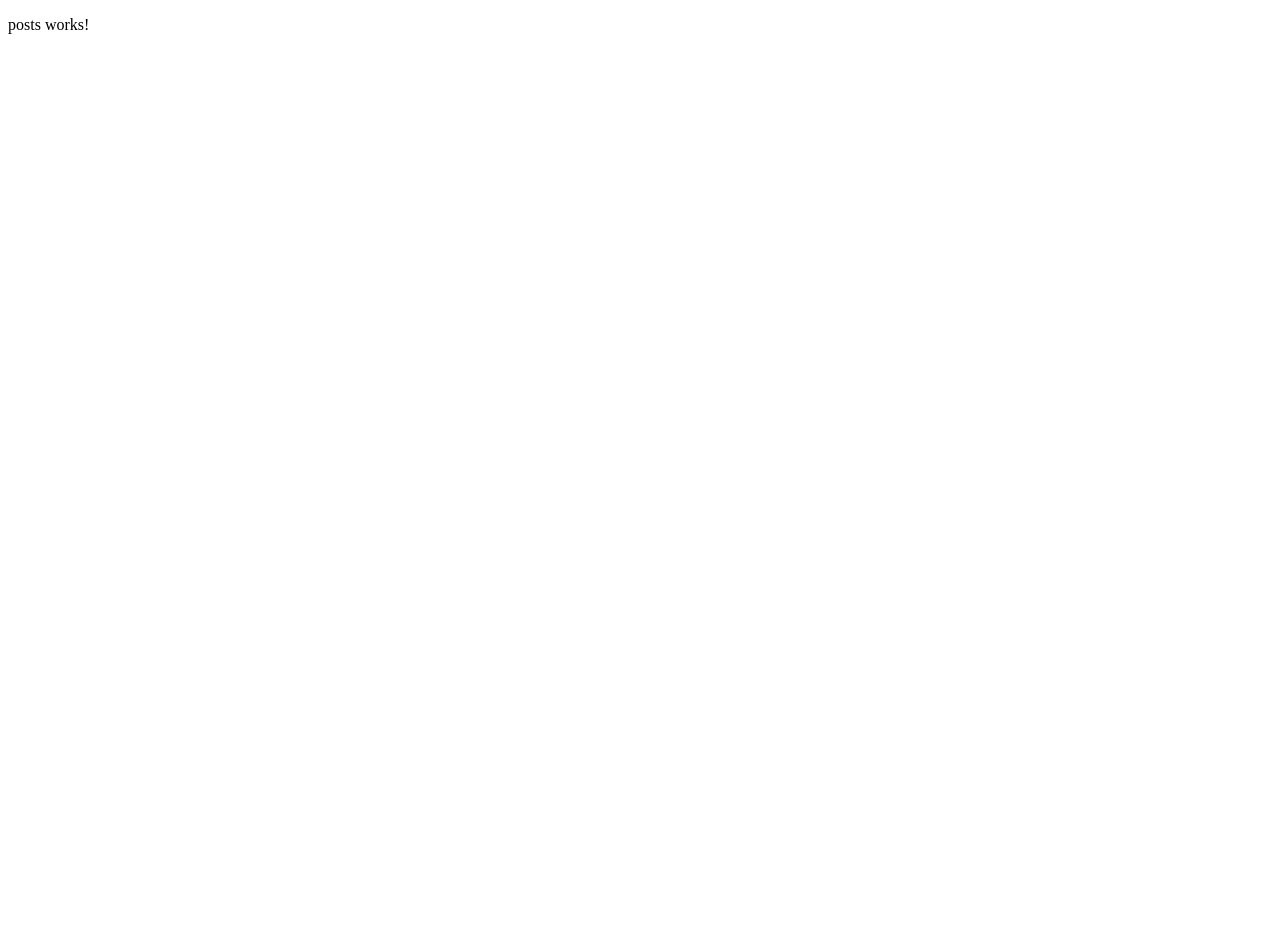
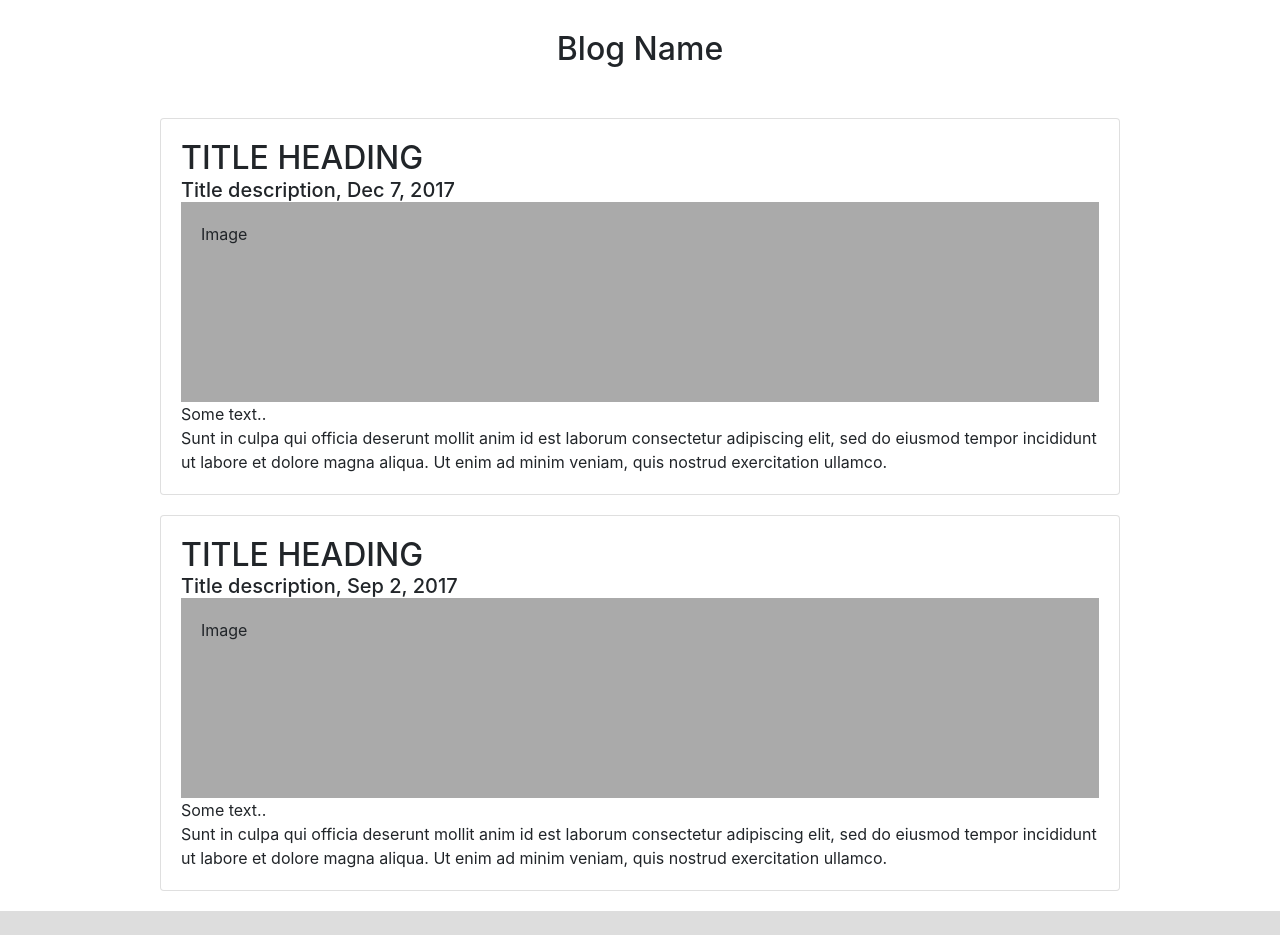
Before and after one commit to abinabraham878/FlyCatch, an Angular app: page / in a window 1280 px wide. Shown: the top 935 px of the page. Before the commit the page ends 800 px from the top, so only its background shows below. Built offline with nearby package versions, Linux system fonts and the light colour scheme; no server answers.

Commit message:
got all posts via api call using get method

```diff
--- a/package.json
+++ b/package.json
@@ -15,9 +15,12 @@
     "@angular/compiler": "~12.2.0",
     "@angular/core": "~12.2.0",
     "@angular/forms": "~12.2.0",
+    "@angular/localize": "~12.2.0",
     "@angular/platform-browser": "~12.2.0",
     "@angular/platform-browser-dynamic": "~12.2.0",
     "@angular/router": "~12.2.0",
+    "@ng-bootstrap/ng-bootstrap": "^10.0.0",
+    "bootstrap": "^4.5.0",
     "rxjs": "~6.6.0",
     "tslib": "^2.3.0",
     "zone.js": "~0.11.4"
--- a/src/app/app.module.ts
+++ b/src/app/app.module.ts
@@ -4,6 +4,8 @@ import { BrowserModule } from '@angular/platform-browser';
 import { AppRoutingModule } from './app-routing.module';
 import { AppComponent } from './app.component';
 import { PostsComponent } from './views/posts/posts.component';
+import { NgbModule } from '@ng-bootstrap/ng-bootstrap';
+import { HttpClientModule } from '@angular/common/http';
 
 @NgModule({
   declarations: [
@@ -12,7 +14,9 @@ import { PostsComponent } from './views/posts/posts.component';
   ],
   imports: [
     BrowserModule,
-    AppRoutingModule
+    AppRoutingModule,
+    NgbModule,
+    HttpClientModule
   ],
   providers: [],
   bootstrap: [AppComponent]
--- a/src/app/services/posts/posts.service.ts
+++ b/src/app/services/posts/posts.service.ts
@@ -1,3 +1,4 @@
+import { HttpClient } from '@angular/common/http';
 import { Injectable } from '@angular/core';
 
 @Injectable({
@@ -5,5 +6,12 @@ import { Injectable } from '@angular/core';
 })
 export class PostsService {
 
-  constructor() { }
+  private API = "https://jsonplaceholder.typicode.com/posts";
+
+  constructor(private httpClient: HttpClient) { }
+
+  public getPosts(){
+    return this.httpClient.get(this.API);
+  }
+
 }
--- a/src/app/views/posts/posts.component.html
+++ b/src/app/views/posts/posts.component.html
@@ -1 +1,27 @@
-<p>posts works!</p>
+<div class="header">
+    <h2>Blog Name</h2>
+  </div>
+
+  <div class="row">
+    <div class="leftcolumn">
+      <div class="card">
+        <h2>TITLE HEADING</h2>
+        <h5>Title description, Dec 7, 2017</h5>
+        <div class="fakeimg" style="height:200px;">Image</div>
+        <p>Some text..</p>
+        <p>Sunt in culpa qui officia deserunt mollit anim id est laborum consectetur adipiscing elit, sed do eiusmod tempor incididunt ut labore et dolore magna aliqua. Ut enim ad minim veniam, quis nostrud exercitation ullamco.</p>
+      </div>
+      <div class="card">
+        <h2>TITLE HEADING</h2>
+        <h5>Title description, Sep 2, 2017</h5>
+        <div class="fakeimg" style="height:200px;">Image</div>
+        <p>Some text..</p>
+        <p>Sunt in culpa qui officia deserunt mollit anim id est laborum consectetur adipiscing elit, sed do eiusmod tempor incididunt ut labore et dolore magna aliqua. Ut enim ad minim veniam, quis nostrud exercitation ullamco.</p>
+      </div>
+    </div>
+
+  </div>
+
+  <div class="footer">
+    <h2>Footer</h2>
+  </div>
--- a/src/app/views/posts/posts.component.scss
+++ b/src/app/views/posts/posts.component.scss
@@ -0,0 +1,74 @@
+* {
+    box-sizing: border-box;
+    margin: 0px;
+  }
+
+
+  body {
+    font-family: Arial;
+    padding: 20px;
+    background: #f1f1f1;
+  }
+
+  .row {
+    justify-content: center;
+
+  }
+
+
+  .header {
+    padding: 30px;
+    font-size: 40px;
+    text-align: center;
+    background: white;
+  }
+
+
+  .leftcolumn {
+    float: left;
+    width: 75%;
+  }
+
+
+  .rightcolumn {
+    float: left;
+    width: 25%;
+    padding-left: 20px;
+  }
+
+
+  .fakeimg {
+    background-color: #aaa;
+    width: 100%;
+    padding: 20px;
+  }
+
+
+  .card {
+     background-color: white;
+     padding: 20px;
+     margin-top: 20px;
+  }
+
+
+  .row:after {
+    content: "";
+    display: table;
+    clear: both;
+  }
+
+
+  .footer {
+    padding: 20px;
+    text-align: center;
+    background: #ddd;
+    margin-top: 20px;
+  }
+
+
+  @media screen and (max-width: 800px) {
+    .leftcolumn, .rightcolumn {
+      width: 100%;
+      padding: 0;
+    }
+  }
--- a/src/app/views/posts/posts.component.ts
+++ b/src/app/views/posts/posts.component.ts
@@ -1,4 +1,5 @@
 import { Component, OnInit } from '@angular/core';
+import { PostsService } from './../../services/posts/posts.service';
 
 @Component({
   selector: 'app-posts',
@@ -7,9 +8,19 @@ import { Component, OnInit } from '@angular/core';
 })
 export class PostsComponent implements OnInit {
 
-  constructor() { }
+  public posts: any;
+
+  constructor(private postsService: PostsService) { }
 
   ngOnInit(): void {
+    this.getAllPosts();
+  }
+
+  public getAllPosts(){
+    this.postsService.getPosts().subscribe(data => {
+      this.posts = data;
+      console.log(this.posts);
+    });
   }
 
 }
--- a/src/polyfills.ts
+++ b/src/polyfills.ts
@@ -1,3 +1,7 @@
+/***************************************************************************************************
+ * Load `$localize` onto the global scope - used if i18n tags appear in Angular templates.
+ */
+import '@angular/localize/init';
 /**
  * This file includes polyfills needed by Angular and is loaded before the app.
  * You can add your own extra polyfills to this file.
--- a/src/styles.scss
+++ b/src/styles.scss
@@ -1 +1,4 @@
 /* You can add global styles to this file, and also import other style files */
+
+/* Importing Bootstrap SCSS file. */
+@import '~bootstrap/scss/bootstrap';
```
Also changed, not shown: 1 other file (tests, documents, lock files or other folders).
